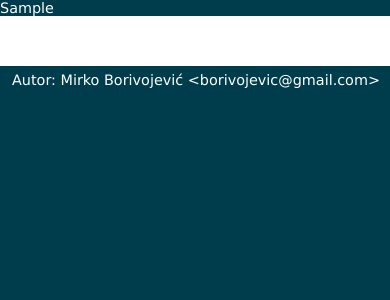
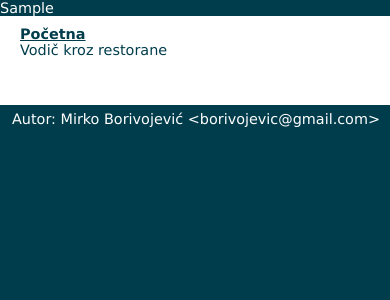
Before and after one commit to borivojevic/final-thesys, a CakePHP app: the page made by application/app/views/pages/pins_map.ctp in a window 390 px wide. Shown: the top 300 px of the page. Run offline with PHP 8.4 and a stand-in for CakePHP, Linux system fonts and the light colour scheme; the template is opened without the code that fills it: most values are stand-ins (such as "Sample title", 1, 10 or a date in 2020); some libraries are stand-ins or nearby versions.

Commit message:
Updated mobile pages header and pin map page layouts

```diff
--- a/application/app/views/elements/header.ctp
+++ b/application/app/views/elements/header.ctp
@@ -1,3 +1,7 @@
 <div data-role="header">
+	<?php if(isset($show_home)): ?>
+		<a href="/" rel="external" data-role="button" data-icon="home">Početna</a>
+	<?php endif; ?>
+
 	<h1>Vodič kroz restorane</h1>
 </div>
--- a/application/app/views/pages/pins_map.ctp
+++ b/application/app/views/pages/pins_map.ctp
@@ -3,11 +3,15 @@ $javascript->link('geo', false);
 $javascript->link('http://maps.google.com/maps/api/js?sensor=true', false);
 $javascript->link('pinMap', false);
 ?>
-<div class="page" data-role="page" id="map_canvas" style="width:100%; height:100%;"></div>
-<script type="text/javascript">
-$(document).ready(function() {
-	var pinMap = $('#map_canvas').pinMap();
-//	$(".search-input").pinSearch(pinMap);
-//	pinPinMap.setCategories([1, 2, 3, 5]);
-});
-</script>
+<div id="gmap" class="page" data-role="page" data-theme="c" style="width:100%; height:100%">
+
+	<?php echo $this->element('header', array('show_home' => true)); ?>
+
+	<script type="text/javascript">
+		$('#gmap').live("pageshow", function() {
+			var pinMap = $('#map_canvas').pinMap();
+		});
+	</script>
+
+	<div data-role="content" id="map_canvas" style="height:90%;"></div>
+</div>
```
